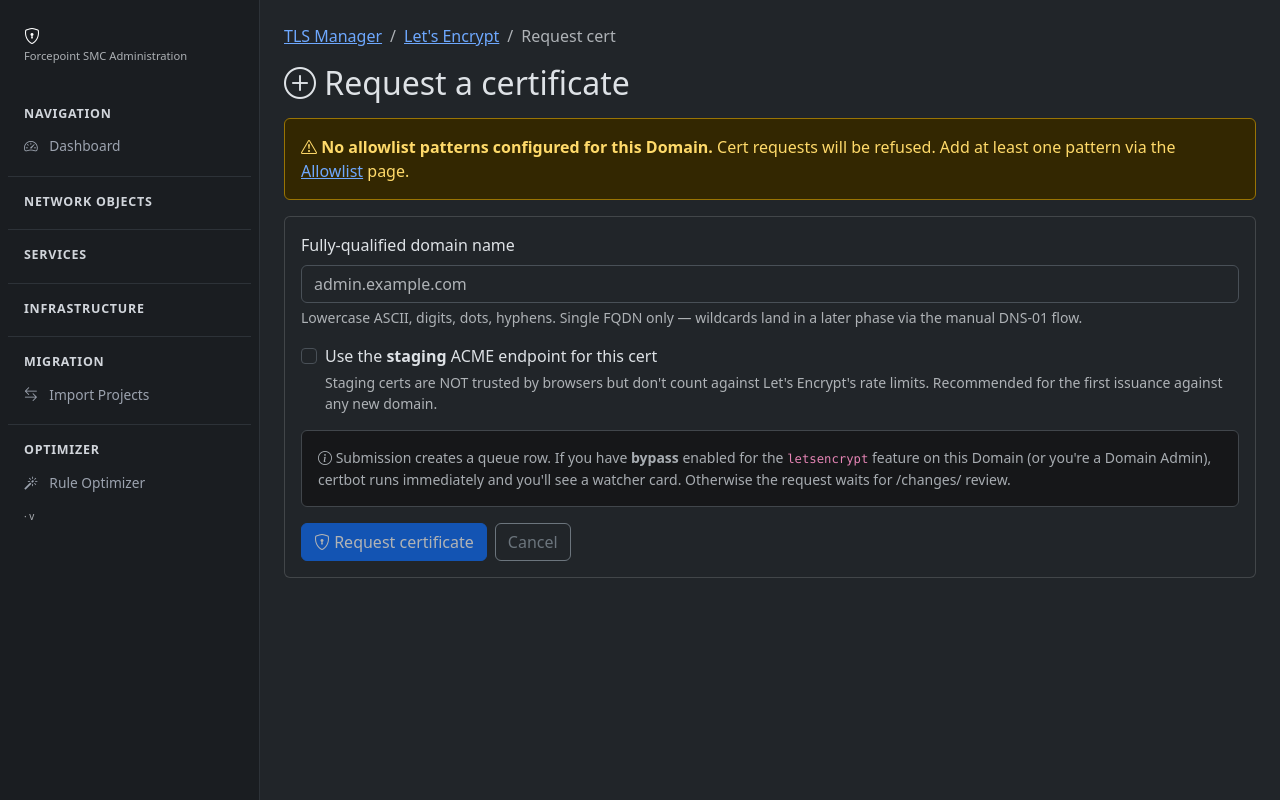
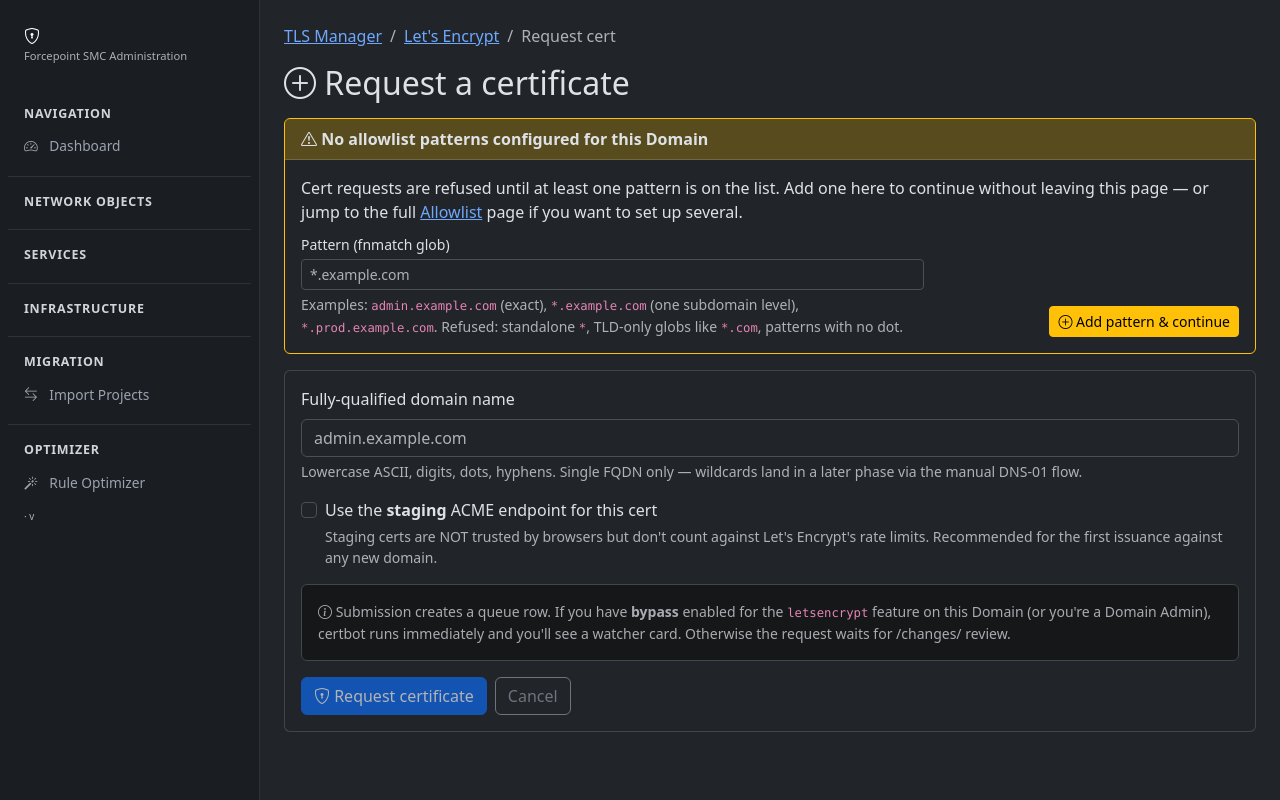
Before and after one commit to smaterazzi/FlexEdgeAdminProd, a Python web app: template webapp/templates/tls/letsencrypt/new.html in a window 1280 px wide. Run offline with Jinja, Linux system fonts and the light colour scheme; the template is opened without the code that fills it, so the values that code supplies are empty; some libraries are stand-ins or nearby versions.

Commit message:
FlexEdgeAdmin release — 2026-05-12
Co-Authored-By: Claude Opus 4.6 (1M context) <noreply@anthropic.com>

```diff
--- a/webapp/templates/tls/letsencrypt/new.html
+++ b/webapp/templates/tls/letsencrypt/new.html
@@ -20,12 +20,71 @@
 {% endwith %}
 
 {% if not patterns %}
-<div class="alert alert-warning">
-  <i class="bi bi-exclamation-triangle"></i>
-  <strong>No allowlist patterns configured for this Domain.</strong>
-  Cert requests will be refused. Add at least one pattern via the
-  <a href="{{ url_for('letsencrypt.patterns_view') }}">Allowlist</a> page.
+<div class="card border-warning mb-3">
+  <div class="card-header bg-warning bg-opacity-25">
+    <strong><i class="bi bi-exclamation-triangle"></i>
+      No allowlist patterns configured for this Domain</strong>
+  </div>
+  <div class="card-body">
+    <p class="mb-2">
+      Cert requests are refused until at least one pattern is on the list.
+      Add one here to continue without leaving this page — or jump to the
+      full <a href="{{ url_for('letsencrypt.patterns_view') }}">Allowlist</a>
+      page if you want to set up several.
+    </p>
+    <form method="post" action="{{ url_for('letsencrypt.patterns_view') }}"
+          class="row g-2 align-items-end">
+      <input type="hidden" name="csrf_token" value="{{ csrf_token() }}">
+      <input type="hidden" name="action" value="add_and_continue">
+      <input type="hidden" name="next" value="{{ url_for('letsencrypt.cert_new') }}">
+      <div class="col-md-8">
+        <label class="form-label small mb-1">Pattern (fnmatch glob)</label>
+        <input type="text" name="pattern" class="form-control form-control-sm"
+               id="inline-pattern" placeholder="*.example.com" required
+               pattern="^[a-z0-9.\-*]+$" autocomplete="off">
+        <div class="form-text small">
+          Examples: <code>admin.example.com</code> (exact),
+          <code>*.example.com</code> (one subdomain level),
+          <code>*.prod.example.com</code>. Refused:
+          standalone <code>*</code>, TLD-only globs like <code>*.com</code>,
+          patterns with no dot.
+        </div>
+      </div>
+      <div class="col-md-4 text-end">
+        <button class="btn btn-sm btn-warning">
+          <i class="bi bi-plus-circle"></i> Add pattern &amp; continue
+        </button>
+      </div>
+    </form>
+  </div>
 </div>
+<script>
+// Pre-fill the inline pattern with a sensible suggestion derived from
+// whatever the operator already typed in the FQDN field above (or what
+// they tried to submit on the previous failed attempt).
+(function() {
+  var fqdnInput = document.querySelector("input[name='fqdn']");
+  var patternInput = document.getElementById("inline-pattern");
+  if (!fqdnInput || !patternInput) return;
+  function suggest(fqdn) {
+    fqdn = (fqdn || "").trim().toLowerCase();
+    if (!fqdn || fqdn.indexOf(".") === -1) return "";
+    // Strip the leftmost label → `*.rest`. Falls back to exact match if
+    // the input is just `foo.com` (no subdomain to glob).
+    var parts = fqdn.split(".");
+    if (parts.length >= 3) return "*." + parts.slice(1).join(".");
+    return fqdn;
+  }
+  if (!patternInput.value && fqdnInput.value) {
+    patternInput.placeholder = suggest(fqdnInput.value) || patternInput.placeholder;
+  }
+  fqdnInput.addEventListener("input", function() {
+    if (!patternInput.value) {
+      patternInput.placeholder = suggest(fqdnInput.value) || "*.example.com";
+    }
+  });
+})();
+</script>
 {% else %}
 <div class="alert alert-info small">
   <i class="bi bi-info-circle"></i> The requested FQDN must match one of
@@ -33,6 +92,7 @@
   {% for p in patterns %}
   <code class="ms-1">{{ p.pattern }}</code>{% if not loop.last %},{% endif %}
   {% endfor %}
+  <a href="{{ url_for('letsencrypt.patterns_view') }}" class="ms-2">Manage</a>
 </div>
 {% endif %}
 
```
Also changed, not shown: webapp/letsencrypt_manager.py (+52 -0 lines), webapp/templates/tls/letsencrypt/list.html (+33 -4 lines), .version.json.
